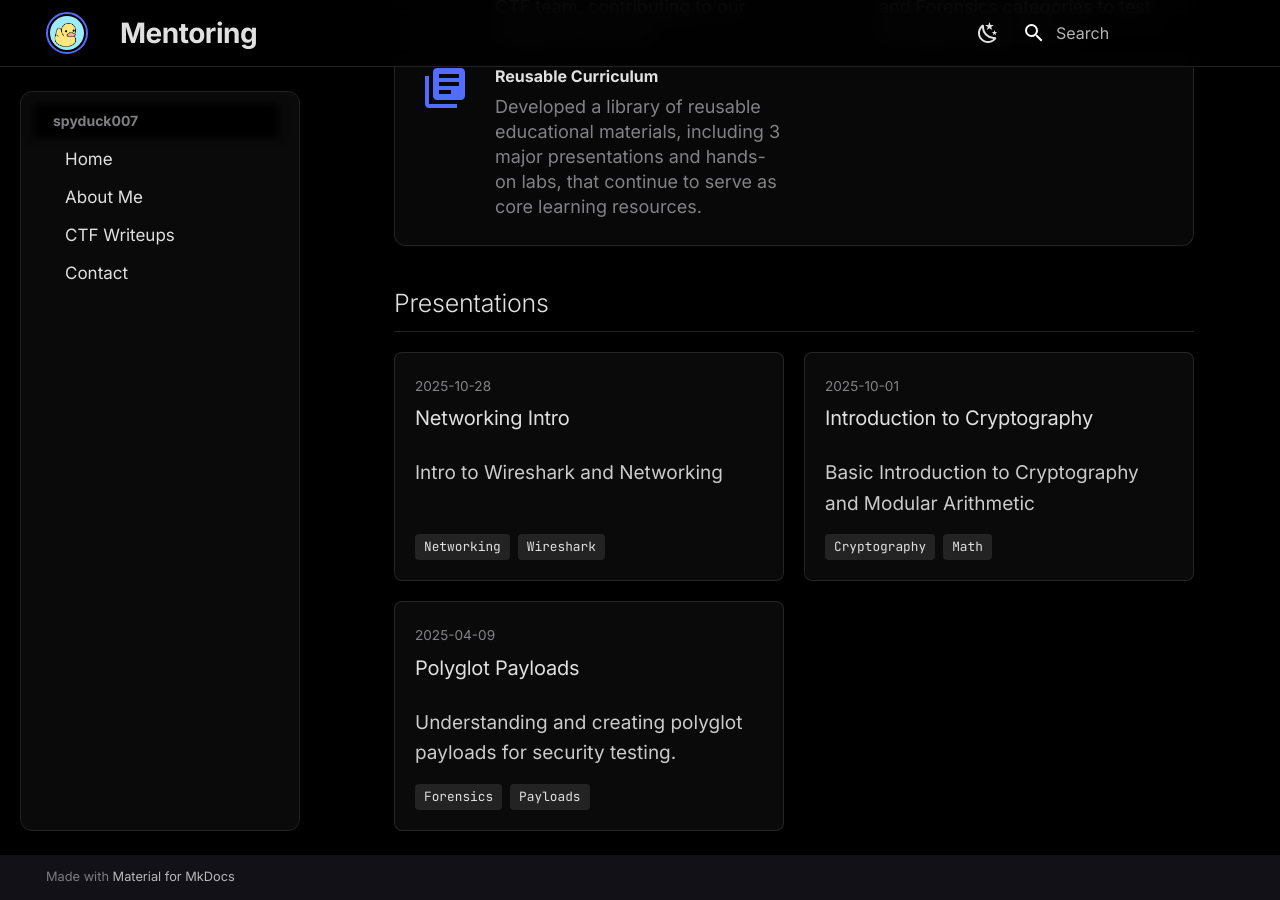
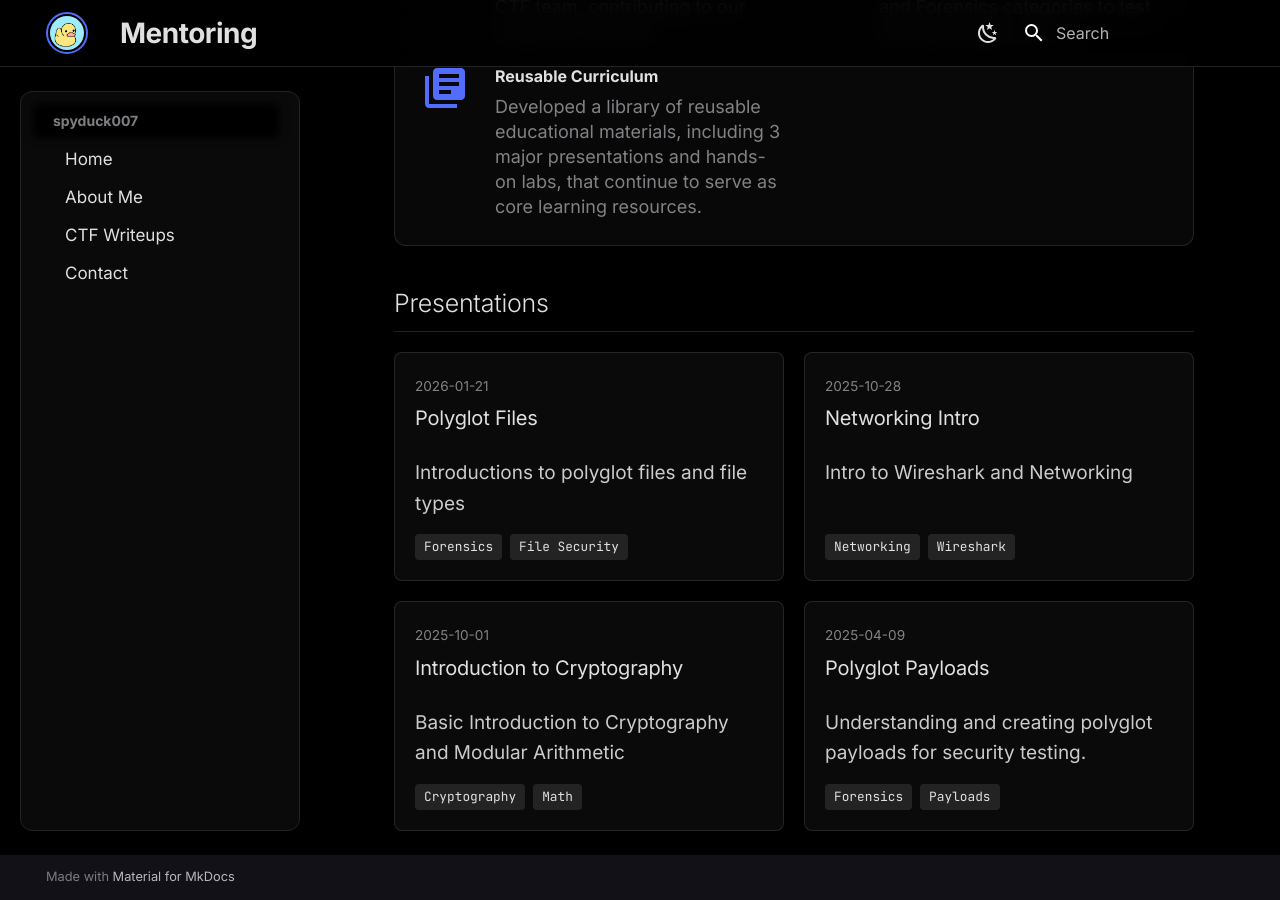
Before and after one commit to spyduck007/ctf, an MkDocs documentation site: the page built from docs/mentoring.md, in a window 1280 px wide and 900 px high, scrolled down 1070 px. Built offline with MkDocs 1.6.1 and Material for MkDocs 9.7.7, drawn with Linux system fonts in a browser that asks for light colours.

Commit message:
add presentation

```diff
--- a/docs/mentoring.md
+++ b/docs/mentoring.md
@@ -71,6 +71,18 @@ hide:
 <h2>Presentations</h2>
 
 <div class="writeup-grid">
+  <a href="https://docs.google.com/presentation/d/1ukGT8GX0kK-wixQj9JbKjRo-_IAaDq7O_znEiCIRb84/edit?usp=sharing" class="writeup-card" target="_blank">
+    <div class="card-content">
+      <div class="card-header">
+        <span class="card-date">2026-01-21</span>
+        <h3 class="card-title">Polyglot Files</h3>
+      </div>
+      <p class="card-description">Introductions to polyglot files and file types</p>
+      <div class="card-tags">
+        <span class="tag">Forensics</span><span class="tag">File Security</span>
+      </div>
+    </div>
+  </a>
 
   <a href="https://docs.google.com/presentation/d/1jlL15qFqSs2CMGhEwMjO6RBMnfJr1tc38h74ZeAMe3U/edit?usp=sharing" class="writeup-card" target="_blank">
     <div class="card-content">
```
